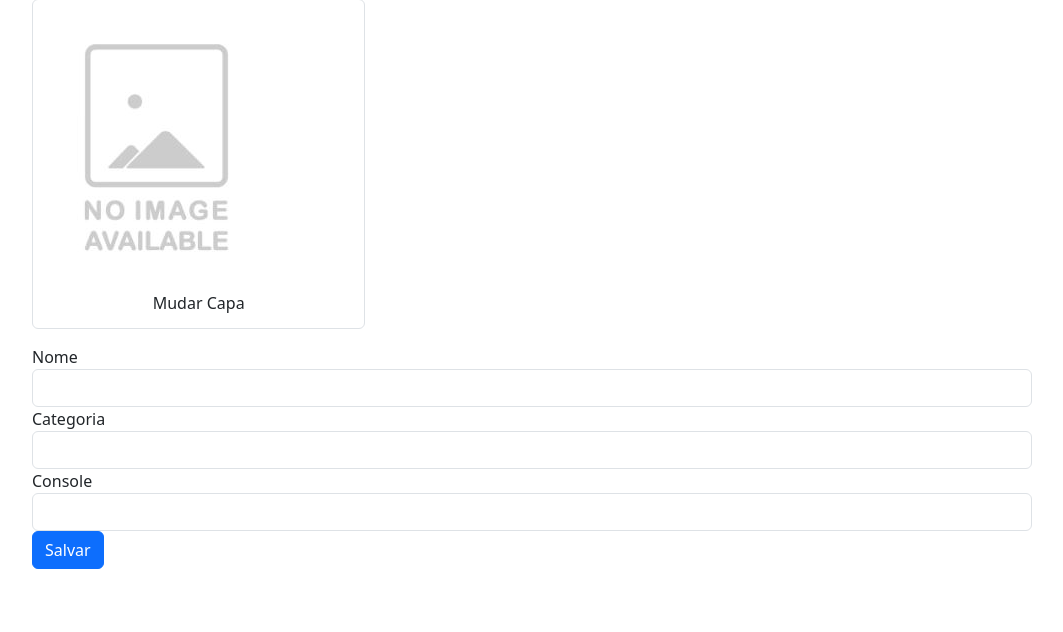
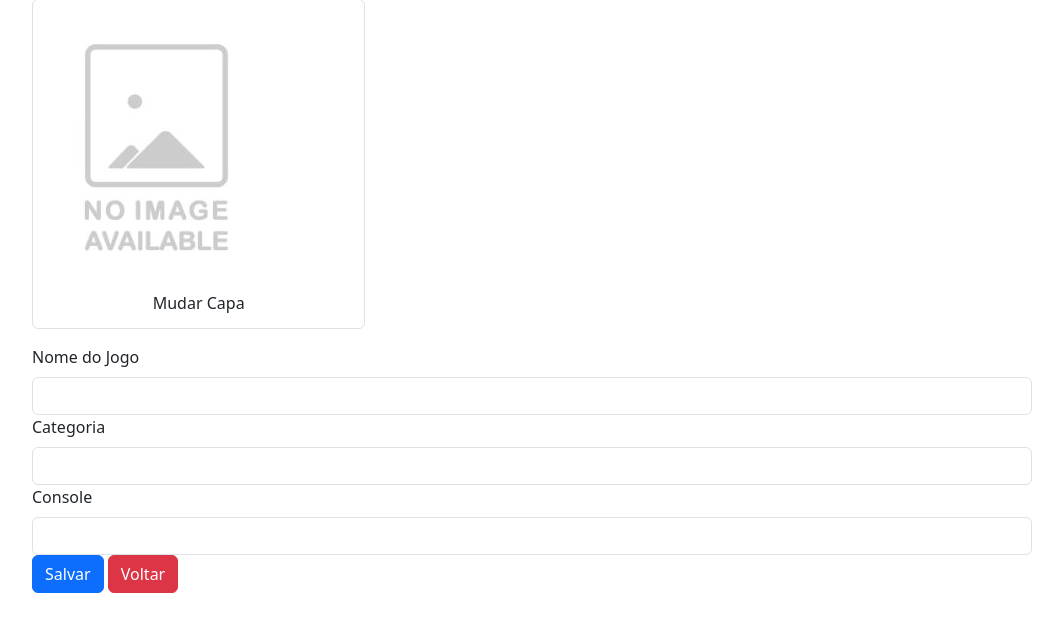
Before and after one commit to albertovingla/jogoteca, a Flask app: page /newGame in a window 1280 px wide. Shown: the part 67-699 px from the top of the page, without its empty margins (108-1171 px from the left). Run offline with Flask 3, Linux system fonts and the light colour scheme; the visitor is signed in with stand-in values (Sample User, id 1); some libraries are stand-ins or nearby versions.

Commit message:
feat: aula_6

```diff
--- a/helpers.py
+++ b/helpers.py
@@ -1,5 +1,30 @@
 import os
 from jogoteca import app
+from flask_wtf import FlaskForm
+from wtforms import StringField, SubmitField, PasswordField, validators
+
+
+class GameForm(FlaskForm):
+    nome = StringField(
+        "Nome do Jogo", [validators.DataRequired(), validators.Length(min=1, max=50)]
+    )
+    categoria = StringField(
+        "Categoria", [validators.DataRequired(), validators.Length(min=1, max=40)]
+    )
+    console = StringField(
+        "Console", [validators.DataRequired(), validators.Length(min=1, max=20)]
+    )
+    save = SubmitField("Salvar")
+
+
+class UserForm(FlaskForm):
+    user = StringField(
+        "Usuário", [validators.DataRequired(), validators.Length(min=1, max=8)]
+    )
+    password = PasswordField(
+        "Senha", [validators.DataRequired(), validators.Length(min=1, max=100)]
+    )
+    login = SubmitField("Login")
 
 
 def recover_image(id):
--- a/jogoteca.py
+++ b/jogoteca.py
@@ -1,10 +1,12 @@
 from flask import Flask
 from flask_sqlalchemy import SQLAlchemy
+from flask_wtf.csrf import CSRFProtect
 
 app = Flask(__name__)
 app.config.from_pyfile("config.py")
 
 db = SQLAlchemy(app)
+csrf = CSRFProtect(app)
 
 from views import *
 
--- a/templates/list.html
+++ b/templates/list.html
@@ -1,5 +1,10 @@
 {% extends "template.html" %}
 {% block conteudo %}
+
+<a class="btn btn-primary" href="{{ url_for('login') }}">Login</a>
+<a class="btn btn-danger" href="{{ url_for('logout') }}">Logout</a>
+<a class="btn btn-primary" href="{{ url_for('newGame') }}">Novo Jogo</a>
+
 <table class="table table-striped table-responsive table-bordered">
     <thead class="thead-default">
         <tr>
--- a/templates/newGame.html
+++ b/templates/newGame.html
@@ -14,19 +14,23 @@
 
 
   <fieldset>
+    {{ form.csrf_token() }}
     <div class="form-group">
-      <label for="nome">Nome</label>
-      <input type="text" id="nome" name="nome" class="form-control">
+      {{ form.nome.label(class="form-label") }}
+      {{ form.nome(class="form-control") }}
     </div>
     <div class="form-group">
-      <label for="categoria">Categoria</label>
-      <input type="text" id="categoria" name="categoria" class="form-control">
+      {{ form.categoria.label(class="form-label") }}
+      {{ form.categoria(class="form-control") }}
     </div>
     <div class="form-group">
-      <label for="console">Console</label>
-      <input type="text" id="console" name="console" class="form-control">
+      {{ form.console.label(class="form-label") }}
+      {{ form.console(class="form-control") }}
     </div>
-    <button type="submit" class="btn btn-primary btn-salvar">Salvar</button>
+    <div class="form-group">
+      {{ form.save(class="btn btn-primary") }}
+      <a class="btn btn-danger" href="{{ url_for('index') }}">Voltar</a>
+    </div>
   </fieldset>
 </form>
 {% endblock %}
--- a/views.py
+++ b/views.py
@@ -10,7 +10,7 @@ from flask import (
 )
 from jogoteca import app, db
 from models import Jogos, Usuarios
-from helpers import recover_image, delete_file_modified
+from helpers import recover_image, delete_file_modified, GameForm, UserForm
 import time
 
 
@@ -25,7 +25,8 @@ def newGame():
     if "user_logged" not in session or session["user_logged"] is None:
         flash("Voce deve estar logado para realizar esta ação.")
         return redirect(url_for("login", next=url_for("newGame")))
-    return render_template("newGame.html", titulo="Novo Jogo")
+    form = GameForm()
+    return render_template("newGame.html", titulo="Novo Jogo", form=form)
 
 
 @app.route(
@@ -35,9 +36,14 @@ def newGame():
     ],
 )
 def create():
-    nome = request.form["nome"]
-    categoria = request.form["categoria"]
-    console = request.form["console"]
+    form = GameForm(request.form)
+
+    if not form.validate_on_submit():
+        return redirect(url_for("newGame"))
+
+    nome = form.nome.data
+    categoria = form.categoria.data
+    console = form.console.data
 
     jogo = Jogos.query.filter_by(nome=nome).first()
     if jogo:
@@ -62,9 +68,19 @@ def editGame(id):
         flash("Voce deve estar logado para realizar esta ação.")
         return redirect(url_for("login", next=url_for("editGame", id=id)))
     jogo = Jogos.query.filter_by(id=id).first()
+
+    form = GameForm()
+    form.nome.data = jogo.nome
+    form.categoria.data = jogo.categoria
+    form.console.data = jogo.console
+
     image_game = recover_image(id)
     return render_template(
-        "editGame.html", titulo="Editar Jogo", jogo=jogo, image_game=image_game
+        "editGame.html",
+        titulo="Editar Jogo",
+        id=id,
+        image_game=image_game,
+        form=form,
     )
 
 
@@ -75,19 +91,23 @@ def editGame(id):
     ],
 )
 def alter():
-    jogo = Jogos.query.filter_by(id=request.form["id"]).first()
-    jogo.nome = request.form["nome"]
-    jogo.categoria = request.form["categoria"]
-    jogo.console = request.form["console"]
+    form = GameForm(request.form)
 
-    db.session.add(jogo)
-    db.session.commit()
+    if form.validate_on_submit():
 
-    file = request.files["file"]
-    upload_path = app.config["UPLOAD_PATH"]
-    timestamp = time.time()
-    delete_file_modified(jogo.id)
-    file.save(f"{upload_path}/image{jogo.id}-{timestamp}.jpg")
+        jogo = Jogos.query.filter_by(id=request.form["id"]).first()
+        jogo.nome = form.nome.data
+        jogo.categoria = form.categoria.data
+        jogo.console = form.console.data
+
+        db.session.add(jogo)
+        db.session.commit()
+
+        file = request.files["file"]
+        upload_path = app.config["UPLOAD_PATH"]
+        timestamp = time.time()
+        delete_file_modified(jogo.id)
+        file.save(f"{upload_path}/image{jogo.id}-{timestamp}.jpg")
 
     return redirect(url_for("index"))
 
@@ -107,7 +127,8 @@ def delete(id):
 @app.route("/login")
 def login():
     next = request.args.get("next")
-    return render_template("login.html", next=next)
+    form = UserForm()
+    return render_template("login.html", next=next, form=form)
 
 
 @app.route(
@@ -117,9 +138,10 @@ def login():
     ],
 )
 def autenticate():
-    user = Usuarios.query.filter_by(nickname=request.form["user"]).first()
+    form = UserForm(request.form)
+    user = Usuarios.query.filter_by(nickname=form.user.data).first()
     if user:
-        if request.form["password"] == user.senha:
+        if form.password.data == user.senha:
             session["user_logged"] = user.nickname
             flash(user.nickname + " logado com sucesso!")
             next_page = request.form["next"]
```
Also changed, not shown: templates/editGame.html (+12 -8 lines), templates/login.html (+14 -4 lines), uploads/image13-1722385796.7362652.jpg (deleted), uploads/image13-1722556030.744337.jpg (added).
